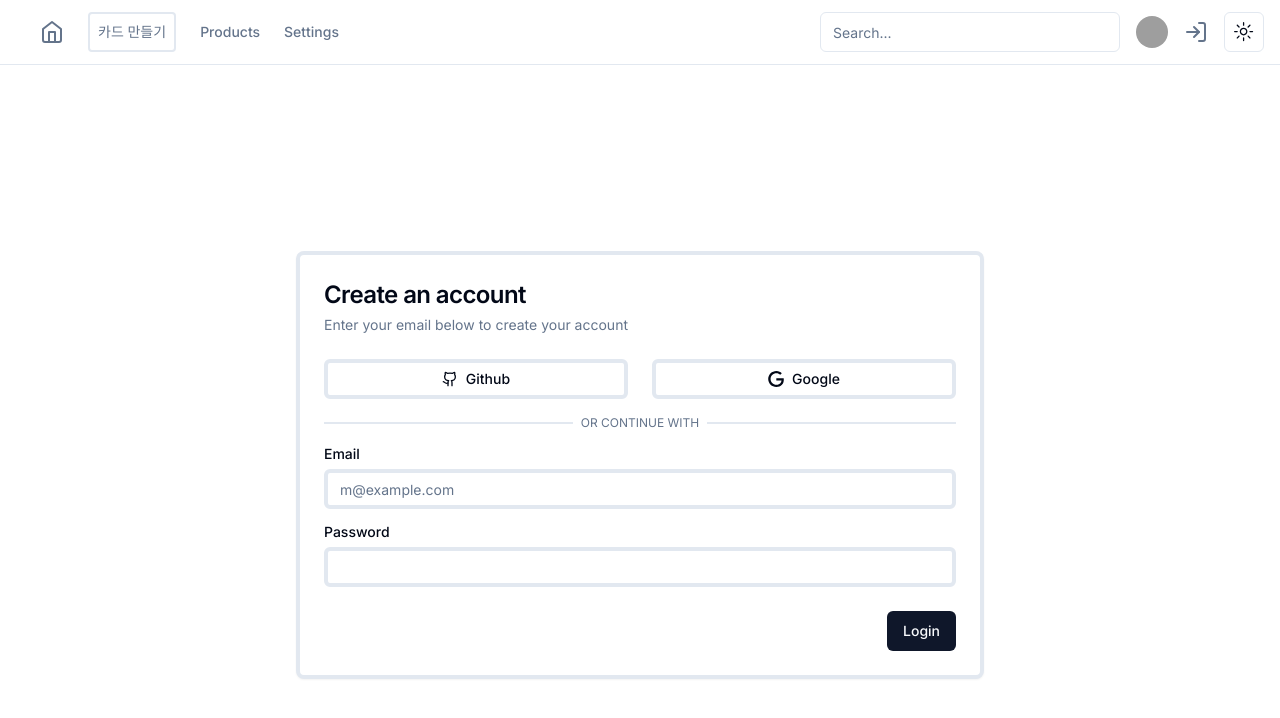
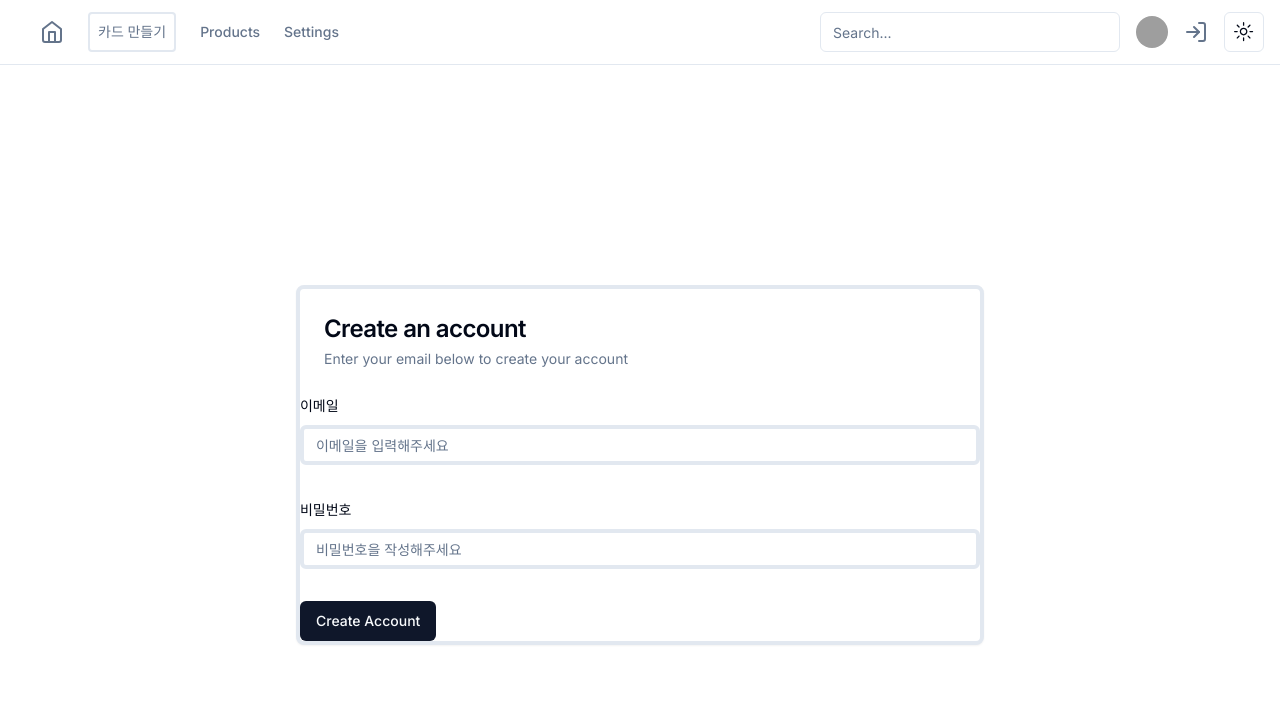
Before and after one commit to kingkingburger/leitner_box, a Next.js app: page /create-account in a window 1280 px wide. Shown: the top 718 px of the page. Built offline with nearby package versions, Linux system fonts and the light colour scheme; grey boxes are pictures that could not be loaded.

Commit message:
update #2: change a createAccount component form for using supabase

```diff
--- a/components/login/create-account.tsx
+++ b/components/login/create-account.tsx
@@ -2,19 +2,23 @@
 
 import {
   Card,
-  CardContent,
   CardDescription,
-  CardFooter,
   CardHeader,
   CardTitle,
 } from "@/components/ui/card";
 import { Button } from "@/components/ui/button";
-
-import { GithubIcon } from "lucide-react";
-import { Icons } from "@/components/ui/icons";
 import { Input } from "@/components/ui/input";
-import { Label } from "@/components/ui/label";
 import { z } from "zod";
+import { useForm } from "react-hook-form";
+import { zodResolver } from "@hookform/resolvers/zod";
+import {
+  Form,
+  FormControl,
+  FormField,
+  FormItem,
+  FormLabel,
+  FormMessage,
+} from "@/components/ui/form";
 
 const formSchema = z.object({
   email: z.string().min(1, {
@@ -26,6 +30,18 @@
 });
 
 export function CreateAccount() {
+  const form = useForm({
+    resolver: zodResolver(formSchema),
+    defaultValues: {
+      email: "",
+      password: "",
+    },
+  });
+
+  const onSubmit = async (values: z.infer<typeof formSchema>) => {
+    console.log("values = ", values);
+  };
+
   return (
     <div className="flex items-center justify-center min-h-screen">
       <Card className="border-4">
@@ -35,45 +51,47 @@
             Enter your email below to create your account
           </CardDescription>
         </CardHeader>
-        <CardContent className="grid gap-4">
-          <div className="grid grid-cols-2 gap-6">
-            <Button variant="outline" className="border-4">
-              <GithubIcon className="mr-2 h-4 w-4" />
-              Github
-            </Button>
-            <Button variant="outline" className="border-4">
-              <Icons.google className="mr-2 h-4 w-4" />
-              Google
-            </Button>
-          </div>
-          <div className="relative">
-            <div className="absolute inset-0 flex items-center">
-              <span className="w-full border"></span>
-            </div>
-            <div className="relative flex justify-center text-xs uppercase">
-              <span className="bg-background px-2 text-muted-foreground">
-                Or Continue with
-              </span>
-            </div>
-          </div>
-
-          <div className="grid gap-2">
-            <Label htmlFor="email">Email</Label>
-            <Input
-              id="email"
-              type="email"
-              placeholder="m@example.com"
-              className="border-4"
+        <Form {...form}>
+          <form onSubmit={form.handleSubmit(onSubmit)} className="space-y-8">
+            <FormField
+              control={form.control}
+              name="email"
+              render={({ field }) => (
+                <FormItem>
+                  <FormLabel>이메일</FormLabel>
+                  <FormControl>
+                    <Input
+                      type="email"
+                      placeholder="이메일을 입력해주세요"
+                      className="border-4"
+                      {...field}
+                    />
+                  </FormControl>
+                  <FormMessage />
+                </FormItem>
+              )}
             />
-          </div>
-          <div className="grid gap-2">
-            <Label htmlFor="password">Password</Label>
-            <Input id="password" type="password" className="border-4" />
-          </div>
-        </CardContent>
-        <CardFooter className="flex justify-end">
-          <Button>Login</Button>
-        </CardFooter>
+            <FormField
+              control={form.control}
+              name="password"
+              render={({ field }) => (
+                <FormItem>
+                  <FormLabel>비밀번호</FormLabel>
+                  <FormControl>
+                    <Input
+                      type="password"
+                      placeholder="비밀번호을 작성해주세요"
+                      className="border-4"
+                      {...field}
+                    />
+                  </FormControl>
+                  <FormMessage />
+                </FormItem>
+              )}
+            />
+            <Button type="submit">Create Account</Button>
+          </form>
+        </Form>
       </Card>
     </div>
   );
```
